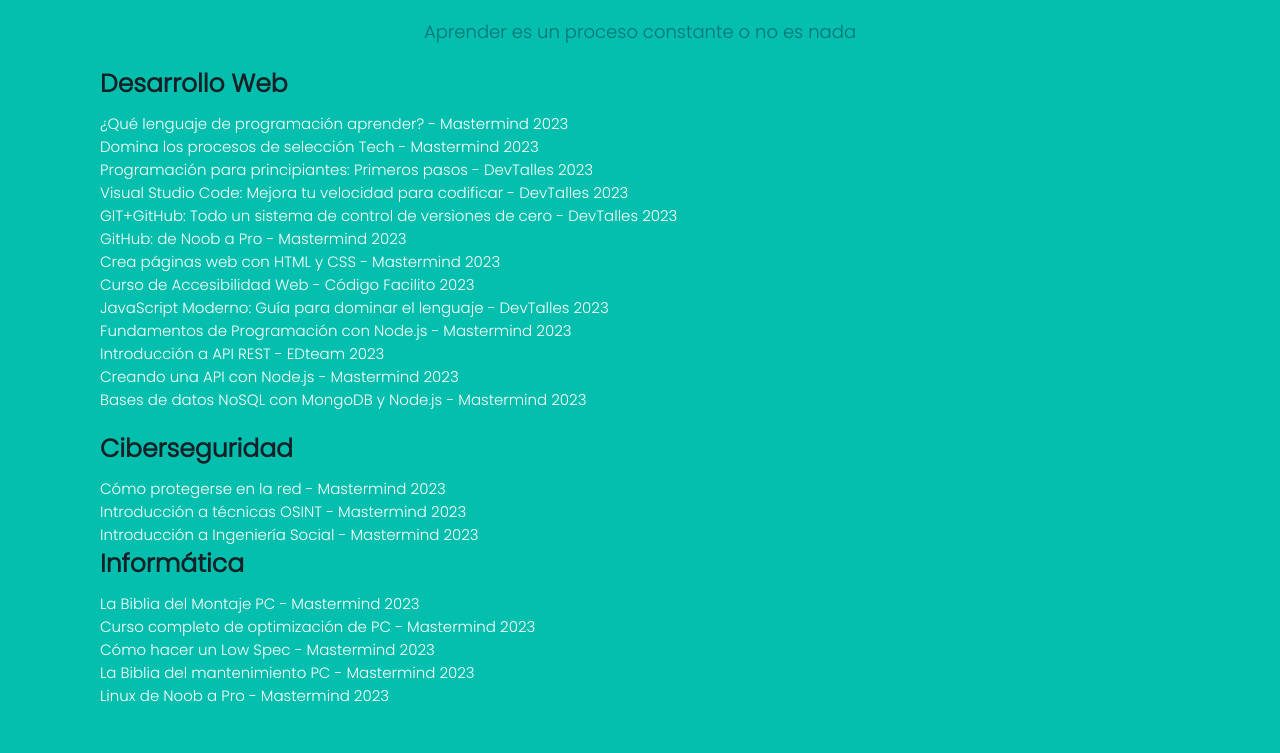
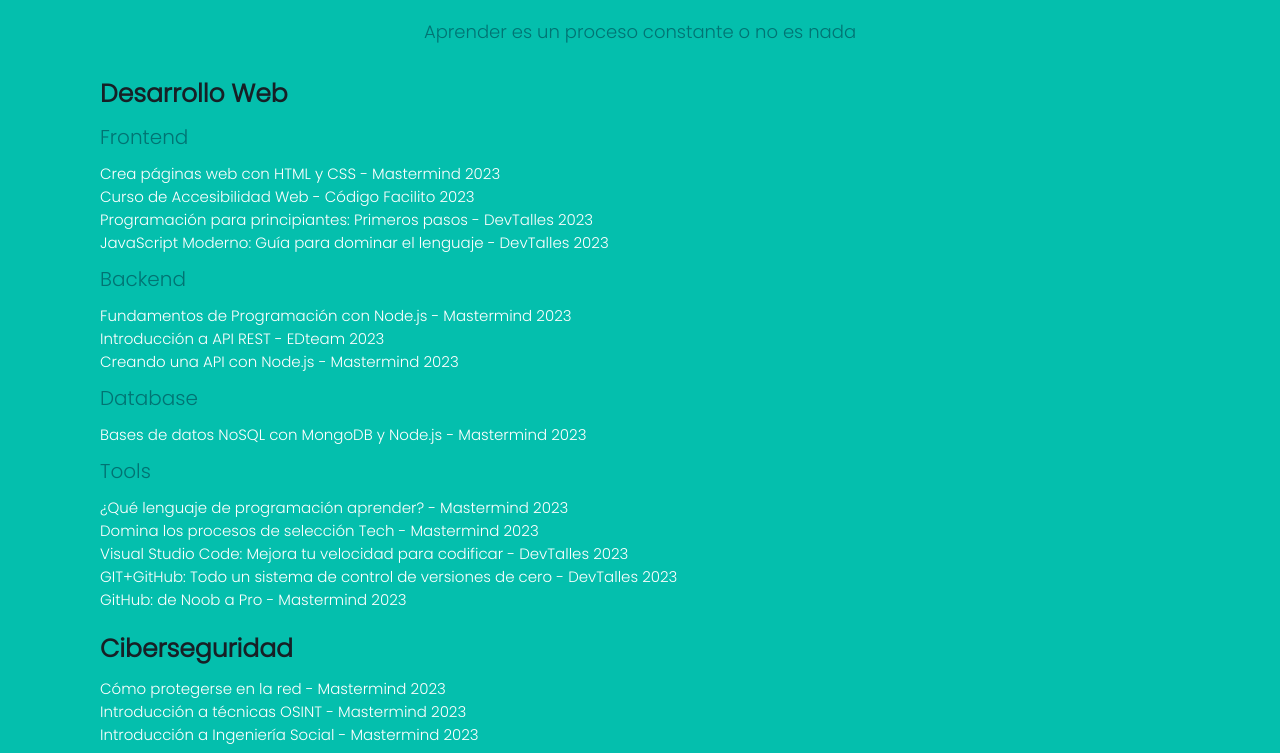
Before and after one commit to denisarangue/SegundaPaginaPersonal, a plain HTML site: page index.html in a window 1280 px wide. Shown: the part 2168-2921 px from the top of the page. Drawn offline with nearby package versions, Linux system fonts and the light colour scheme.

Commit message:
Agregado de subcategorías y estilos en estudios

```diff
--- a/css/estilos.css
+++ b/css/estilos.css
@@ -268,6 +268,13 @@ button{
     font-size: 25px;
     text-align: justify;
     margin-bottom: 10px;
+    margin-top: 10px;
+}
+.subtitulos{
+    font-size: 20px;
+    text-align: justify;
+    margin-bottom: 10px;
+    margin-top: 10px;
 }
 #estudios div p{
     font-size: 15px;
--- a/index.html
+++ b/index.html
@@ -199,20 +199,27 @@
                 <br>
                 <div>
                     <h2 class="titulos" id="desarrolloWeb">Desarrollo Web</h2>
+                    <h3 class="subtitulos">Frontend</h3>
+                    <p><a href="imagenes/Certificado Crea páginas web con HTML y CSS.png" data-fancybox="gallery" data-modal="true">Crea páginas web con HTML y CSS - Mastermind 2023</a></p>
+                    <p><a href="imagenes/Certificado Curso de Accesibilidad Web.pdf.png" data-fancybox="gallery" data-modal="true">Curso de Accesibilidad Web - Código Facilito 2023</a></p>
+                    <p><a href="imagenes/Certificado Programación para principiantes - Primeros pasos.png" data-fancybox="gallery" data-modal="true">Programación para principiantes: Primeros pasos - DevTalles 2023</a></p>
+                    <p><a href="imagenes/Certificado JavaScript Moderno - Guía para dominar el lenguaje.png" data-fancybox="gallery" data-modal="true">JavaScript Moderno: Guía para dominar el lenguaje - DevTalles 2023</a></p>
+                    <h3 class="subtitulos">Backend</h3>
+                    <p><a href="imagenes/Certificado Fundamentos de Programación con Node.js.png" data-fancybox="gallery" data-modal="true">Fundamentos de Programación con Node.js - Mastermind 2023</a></p>
+                    <p><a href="imagenes/Certificado Introducción a API REST.png" data-fancybox="gallery" data-modal="true">Introducción a API REST - EDteam 2023</a></p>
+                    <p><a href="imagenes/Certificado Creando una API con Node.js.png" data-fancybox="gallery" data-modal="true">Creando una API con Node.js - Mastermind 2023</a></p>
+                    <h3 class="subtitulos">Database</h3>
+                    <p><a href="imagenes/Certificado Bases de datos NoSQL con MongoDB y Node.js.png" data-fancybox="gallery" data-modal="true">Bases de datos NoSQL con MongoDB y Node.js - Mastermind 2023</a></p>
+                    <h3 class="subtitulos">Tools</h3>
                     <p><a href="imagenes/Certificado Qué lenguaje de programación aprender.png" data-fancybox="gallery" data-modal="true">¿Qué lenguaje de programación aprender? - Mastermind 2023</a></p>
                     <p><a href="imagenes/Certificado Domina los procesos de selección Tech.png" data-fancybox="gallery" data-modal="true">Domina los procesos de selección Tech - Mastermind 2023</a></p>
-                    <p><a href="imagenes/Certificado Programación para principiantes - Primeros pasos.png" data-fancybox="gallery" data-modal="true">Programación para principiantes: Primeros pasos - DevTalles 2023</a></p>
                     <p><a href="imagenes/Certificado Visual Studio Code Mejora tu velocidad para codificar.png" data-fancybox="gallery" data-modal="true">Visual Studio Code: Mejora tu velocidad para codificar - DevTalles 2023</a></p>
                     <p><a href="imagenes/Certificado GIT+GitHub - Todo un sistema de control de versiones de cero.png" data-fancybox="gallery" data-modal="true">GIT+GitHub: Todo un sistema de control de versiones de cero - DevTalles 2023</a></p>
                     <p><a href="imagenes/Certificado Git de Noob a Pro.png" data-fancybox="gallery" data-modal="true">GitHub: de Noob a Pro - Mastermind 2023</a></p>
-                    <p><a href="imagenes/Certificado Crea páginas web con HTML y CSS.png" data-fancybox="gallery" data-modal="true">Crea páginas web con HTML y CSS - Mastermind 2023</a></p>
-                    <p><a href="imagenes/Certificado Curso de Accesibilidad Web.pdf.png" data-fancybox="gallery" data-modal="true">Curso de Accesibilidad Web - Código Facilito 2023</a></p>
-                    <p><a href="imagenes/Certificado JavaScript Moderno - Guía para dominar el lenguaje.png" data-fancybox="gallery" data-modal="true">JavaScript Moderno: Guía para dominar el lenguaje - DevTalles 2023</a></p>
-                    <p><a href="imagenes/Certificado Fundamentos de Programación con Node.js.png" data-fancybox="gallery" data-modal="true">Fundamentos de Programación con Node.js - Mastermind 2023</a></p>
-                    <p><a href="imagenes/Certificado Introducción a API REST.png" data-fancybox="gallery" data-modal="true">Introducción a API REST - EDteam 2023</a></p>
-                    <p><a href="imagenes/Certificado Creando una API con Node.js.png" data-fancybox="gallery" data-modal="true">Creando una API con Node.js - Mastermind 2023</a></p>
-                    <p><a href="imagenes/Certificado Bases de datos NoSQL con MongoDB y Node.js.png" data-fancybox="gallery" data-modal="true">Bases de datos NoSQL con MongoDB y Node.js - Mastermind 2023</a></p>
                 </div>
+                <!-- <div>
+                    <h2 class="titulos" id="desarrollomovil">Desarrollo Móvil</h2>
+                </div> -->
                 <div>
                     <h2 class="titulos" id="ciberseguridad">Ciberseguridad</h2>
                     <p><a href="imagenes/Certificado Cómo protegerse en la red.png" data-fancybox="gallery" data-modal="true">Cómo protegerse en la red - Mastermind 2023</a></p>
```
